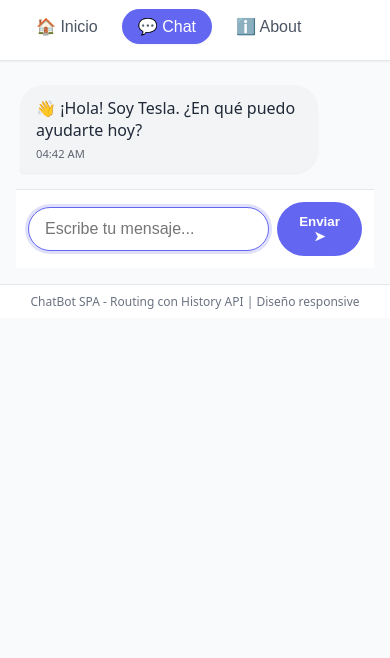
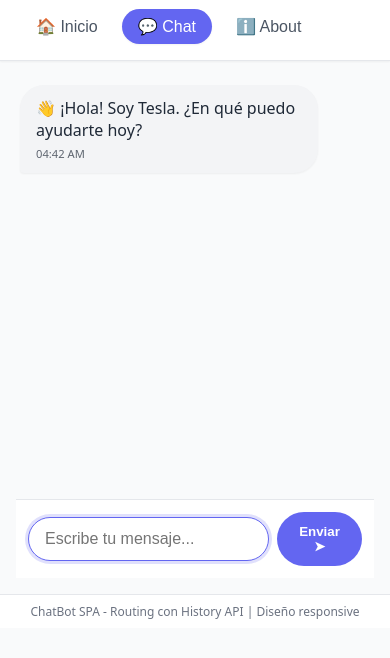
Before and after one commit to Fereiral18/ProyectoM3_LuisFereira, a website with bundled scripts: page index.html in a window 390 px wide. Both pictures are taken after a click on the button "💬 Chat". Shown: the part 52-710 px from the top of the page. Built offline with nearby package versions, Linux system fonts and the light colour scheme.

Commit message:
se agrego el responsive

```diff
--- a/styles.css
+++ b/styles.css
@@ -197,7 +197,8 @@ body {
 
 .messages-area {
   flex: 1;
-  min-height: 0;
+  max-height: 100dvh;
+  min-height: 50dvh;
   overflow-y: auto;
   display: flex;
   flex-direction: column;
```
